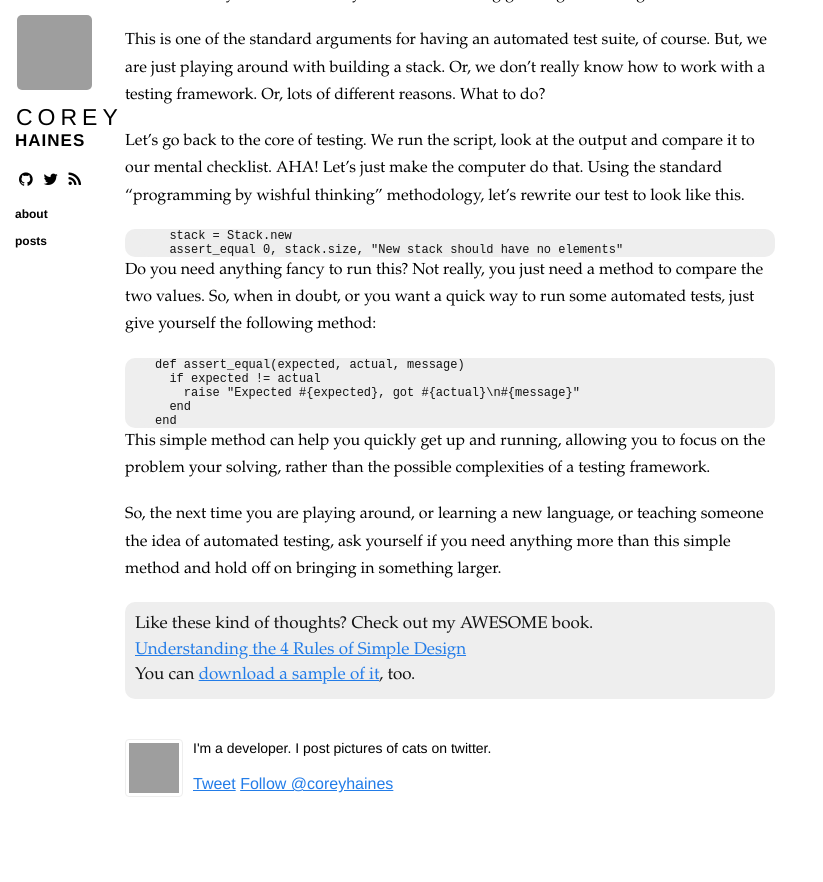
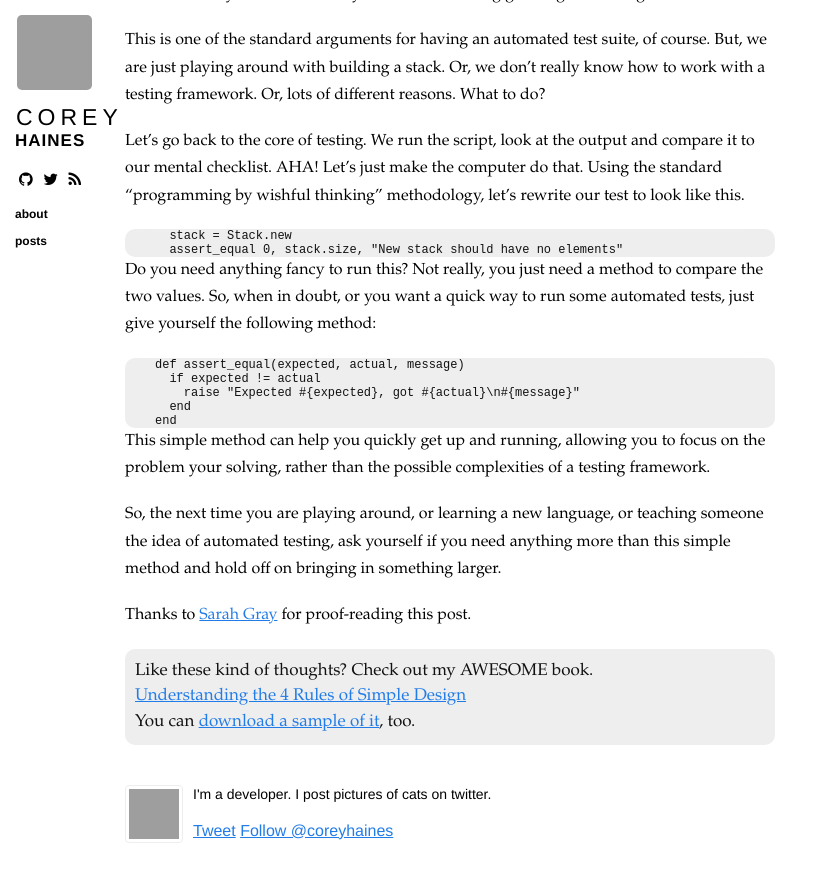
Before and after one commit to coreyhaines/coreyhaines.github.io, a Jekyll site: the page built from _posts/2014-04-20-dont-always-need-a-testing-framework.markdown, in a window 1280 px wide and 900 px high, scrolled down 1653 px, cut to the strip 0-882 px from the top of the window. Shown: the whole strip, without its empty margins (0-823 px from the left). Built offline with Jekyll 4.4.1, drawn with Linux system fonts in a browser that asks for light colours; nearby versions of some CDN libraries; Markdown is read by kramdown in place of the engine named in the settings; comment, search, counter and statistics services are not loaded; before the commit the page ends 2506 px from its top, so only the background shows below that; grey boxes are pictures that could not be loaded.

Commit message:
Add thanks to Sarah for proof-reading

```diff
--- a/_posts/2013-09-22-iteration-styles.markdown
+++ b/_posts/2013-09-22-iteration-styles.markdown
@@ -242,3 +242,6 @@ If we have a problem with the fully-composed pipeline, we can more easily debug
 
 ###Examples for each piece can provide clarity
 Each individual piece can be tested in isolation. Not just testing for verification, though, but also for clarity. The set of examples we write while isolation testing can give valuable feedback on the purpose of the unit.
+
+
+Thanks to <a href="https://twitter.com/fablednet">Sarah Gray</a> for proof-reading this post.
--- a/_posts/2014-03-06-test-names-should-influence-design.markdown
+++ b/_posts/2014-03-06-test-names-should-influence-design.markdown
@@ -79,3 +79,5 @@ end
 This is another way of slowly building up the API, especially the beginnings of the #set_living_at behavior.
 
 Focusing on the symmetry between a good test name and the code under tests is a subtle design technique. It is definitely not the only design influence that our tests can have on our code, but it can be an important one. So, next time you are flying through your tdd cycle, take a moment to make sure that you are actually testing what you say you are testing.
+
+Thanks to <a href="https://twitter.com/fablednet">Sarah Gray</a> for proof-reading this post.
--- a/_posts/2014-03-16-thoughts-on-pair-programming.markdown
+++ b/_posts/2014-03-16-thoughts-on-pair-programming.markdown
@@ -61,3 +61,5 @@ As I mentioned above, though, I consider driver-navigator a more intermediate st
   I generally recommend the second form, where control of input is passed back and forth. This gives a good workout of both roles in a pairing situation.
 
 Pairing is a fantastic way to develop software. I've written some of my best code, my best systems, when most of it was written with two people's hands on a keyboard together. At the end of a coderetreat, it is very common to get the feedback from first-timers that they didn't expect working in a pair to be so productive. Pair-programming is listed frequently in the closing questions as both surprising and what they will take with them going forward.
+
+Thanks to <a href="https://twitter.com/fablednet">Sarah Gray</a> for proof-reading this post.
--- a/_posts/2014-04-06-i-wrote-a-book.markdown
+++ b/_posts/2014-04-06-i-wrote-a-book.markdown
@@ -50,3 +50,5 @@ Still not convinced? Here are some more happy readers!!
 I'm super excited about this book, so please check out *[Understanding the 4 Rules of Simple Design](https://leanpub.com/4rulesofsimpledesign)*.
 
 <script async src="//platform.twitter.com/widgets.js" charset="utf-8"></script>
+
+Thanks to <a href="https://twitter.com/fablednet">Sarah Gray</a> for proof-reading this post.
--- a/_posts/2014-04-20-dont-always-need-a-testing-framework.markdown
+++ b/_posts/2014-04-20-dont-always-need-a-testing-framework.markdown
@@ -70,3 +70,6 @@ end
 This simple method can help you quickly get up and running, allowing you to focus on the problem your solving, rather than the possible complexities of a testing framework.
 
 So, the next time you are playing around, or learning a new language, or teaching someone the idea of automated testing, ask yourself if you need anything more than this simple method and hold off on bringing in something larger.
+
+
+Thanks to <a href="https://twitter.com/fablednet">Sarah Gray</a> for proof-reading this post.
--- a/_posts/2014-05-04-active-record-spec-helper.markdown
+++ b/_posts/2014-05-04-active-record-spec-helper.markdown
@@ -120,3 +120,6 @@ There is another very large benefit of this: how this relates to the design feed
 Rampant coupling and complex dependency graphs are one of the most significant causes of difficulty around change, and larger Rails-based applications are poster-children of these problems. While the auto-loading in Rails can be useful at times, it definitely makes it easy to hide your coupling. On the surface, this is good. Until you come back to make changes and find yourself wading through a complex game of "why is X happening, and where is that code defined."
 
 Now, I'm not here to say don't use the auto-loader; it can be handy. Instead, pay attention to the number of dependencies you have. One way would be to list your dependencies as comments at the top of your model files. Of course, comments very rapidly rot. Instead, rely on your executable documention, your examples. By forcing yourself to load your dependencies when testing, you have a living list of dependencies. When this starts to get too large, listen to the feedback and do some refactoring. After all, TDD is about listening to the feedback your tests provide. If you mask this feedback, you lose a huge benefit.
+
+
+Thanks to <a href="https://twitter.com/fablednet">Sarah Gray</a> for proof-reading this post.
```
